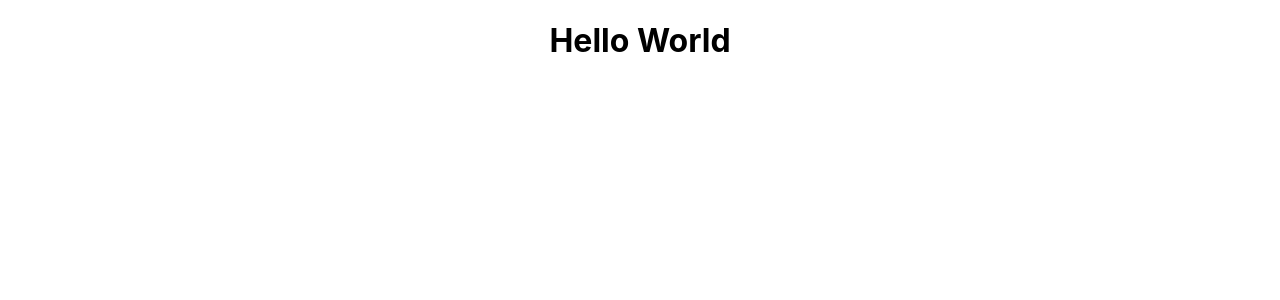
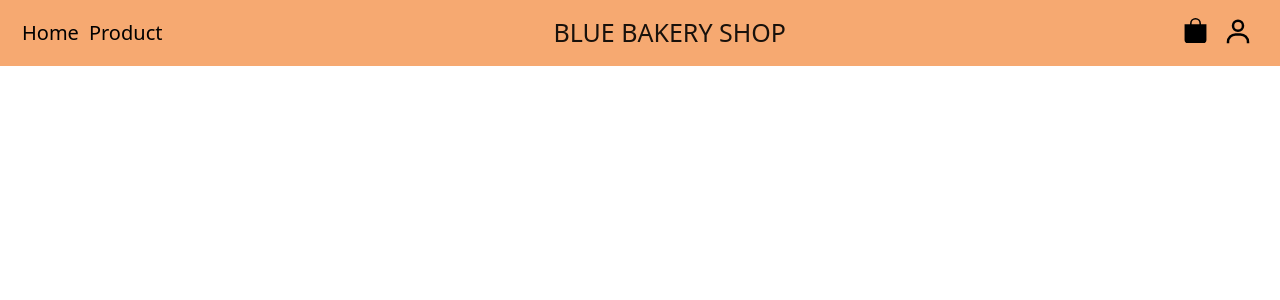
Before and after one commit to BlueAlisz/M8_project, a React (Create React App) app in the folder frontend/: page / in a window 1280 px wide. Shown: the top 300 px of the page. Built offline with nearby package versions, Linux system fonts and the light colour scheme.

Commit message:
create Navbar

```diff
--- a/frontend/package.json
+++ b/frontend/package.json
@@ -6,9 +6,14 @@
     "@testing-library/jest-dom": "^5.11.4",
     "@testing-library/react": "^11.1.0",
     "@testing-library/user-event": "^12.1.10",
+    "bootstrap": "^5.1.3",
     "react": "^17.0.2",
+    "react-bootstrap": "^2.0.0",
     "react-dom": "^17.0.2",
+    "react-icons": "^4.3.1",
+    "react-router-dom": "^5.3.0",
     "react-scripts": "4.0.3",
+    "styled-components": "^5.3.3",
     "web-vitals": "^1.0.1"
   },
   "scripts": {
--- a/frontend/src/App.js
+++ b/frontend/src/App.js
@@ -1,10 +1,11 @@
 import './App.css';
+import Navbar from "./features/Navbar";
 
 function App() {
   return (
-    <div className="App">
-      <h1>Hello World</h1>
-    </div>
+    <>
+      <Navbar />
+    </>
   );
 }
 
--- /dev/null
+++ b/frontend/src/features/Navbar.js
@@ -0,0 +1,63 @@
+import { Navbar as RBNavbar, Container, Nav } from 'react-bootstrap'
+import { Link, NavLink } from "react-router-dom";
+import styled from "styled-components";
+import 'bootstrap/dist/css/bootstrap.min.css'
+import { BiUser} from "react-icons/bi"
+import { BsFillBagFill } from "react-icons/bs";
+
+function Navbar({ className }) {
+    return(
+        <div className={className}>
+        <RBNavbar className="nav" variant="light">
+            <Container fluid className="d-flex justify-content-between">
+                <Nav className="inNav ">
+                    <NavLink to="/home" className="home">Home</NavLink>
+                    <NavLink to="/product" className="product">Product</NavLink>
+                </Nav>
+                <Nav>
+                <RBNavbar.Brand href="/" className="brand">BLUE BAKERY SHOP</RBNavbar.Brand>
+                </Nav>
+                <Nav>
+                    <NavLink to="/bag" className="icon-btn" activeClassName="active" >
+                        <BsFillBagFill size={25} color={"black"} />
+                    </NavLink>
+                    <NavLink to="/sign-in" className="icon-btn" activeClassName="active" >
+                        <BiUser size={30} color={"black"} />
+                    </NavLink>
+                </Nav>
+            </Container>
+        </RBNavbar>
+
+        </div>
+
+    )
+}
+
+export default styled(Navbar)`
+.nav{
+    background-color: #F6A971;
+}
+.inNav {
+    margin: 10px;
+    font-size: 20px;
+    color: black;
+    text-decoration: none;
+}
+.home{
+    padding-right: 10px ;
+    color: black;
+    text-decoration:none
+}
+.product{
+    color: black;
+    text-decoration:none
+}
+.brand{
+    text-align: center;
+    font-size: 25px;
+}
+.icon-btn{
+    margin-right: 15px;
+    padding-bottom: 3px;
+}
+`
--- a/frontend/src/index.js
+++ b/frontend/src/index.js
@@ -2,11 +2,15 @@ import React from 'react';
 import ReactDOM from 'react-dom';
 import './index.css';
 import App from './App';
-
+import { BrowserRouter } from 'react-router-dom'
+import reportWebVitals from './reportWebVitals';
 
 ReactDOM.render(
   <React.StrictMode>
-    <App />
+    <BrowserRouter>
+      <App />
+    </BrowserRouter>
+
   </React.StrictMode>,
   document.getElementById('root')
 );
@@ -14,3 +18,5 @@ ReactDOM.render(
 // If you want to start measuring performance in your app, pass a function
 // to log results (for example: reportWebVitals(console.log))
 // or send to an analytics endpoint. Learn more: https://bit.ly/CRA-vitals
+
+reportWebVitals();
--- /dev/null
+++ b/frontend/src/reportWebVitals.js
@@ -0,0 +1,13 @@
+const reportWebVitals = onPerfEntry => {
+  if (onPerfEntry && onPerfEntry instanceof Function) {
+    import('web-vitals').then(({ getCLS, getFID, getFCP, getLCP, getTTFB }) => {
+      getCLS(onPerfEntry);
+      getFID(onPerfEntry);
+      getFCP(onPerfEntry);
+      getLCP(onPerfEntry);
+      getTTFB(onPerfEntry);
+    });
+  }
+};
+
+export default reportWebVitals;
```
Also changed, not shown: 1 other file (tests, documents, lock files or other folders).
